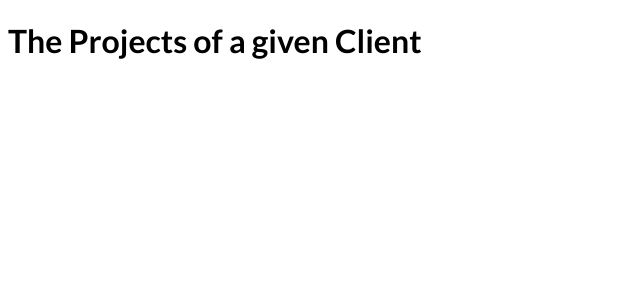
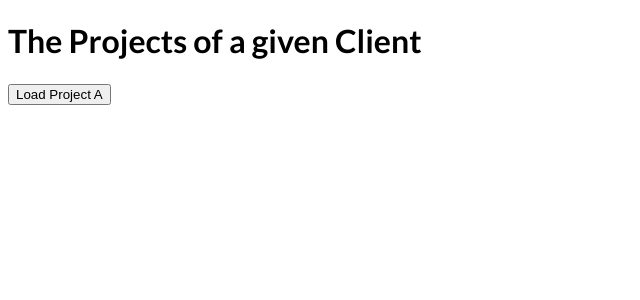
Before and after one commit to Priscilla-D/nextjs-course, a Next.js app in the folder nextjs-course/: page /clients/manu in a window 1280 px wide. Shown: the top 300 px of the page, without its empty margins (0-640 px from the left). Built offline with nearby package versions, Linux system fonts and the light colour scheme.

Commit message:
section 3-63

```diff
--- a/nextjs-course/pages/clients/[id]/index.js
+++ b/nextjs-course/pages/clients/[id]/index.js
@@ -3,9 +3,16 @@
 function ClientProjetcsPage() {
   const router = useRouter();
   console.log(router.query);
+  function loadProjectHandler() {
+      router.push({
+pathname: '/clients/[id]/[clientprojectid]',
+query: { id: 'max', clientprojectid : 'projecta'},
+      })
+  }
   return (
     <div>
       <h1>The Projects of a given Client</h1>
+      <button onClick={loadProjectHandler}>Load Project A</button>
     </div>
   );
 }
```
